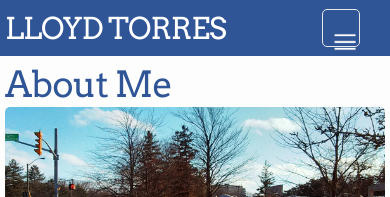
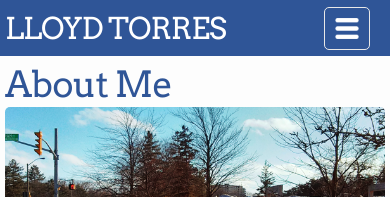
Before and after one commit to lloydtorres/lloydtorres.github.io, a Jekyll site: the page built from index.html, in a window 390 px wide. Shown: the top 197 px of the page. Built offline with Jekyll 4.4.1, drawn with Linux system fonts in a browser that asks for light colours; the list of posts is cut into pages by our own code.

Commit message:
Adjusting menu bar on mobile

```diff
--- a/_includes/header.html
+++ b/_includes/header.html
@@ -15,9 +15,7 @@
 		</div>
 
 		<!-- Mobile only -->
-		<a href="#" class="menu-icon">
-			<img src="/images/menu.png" width = "24px" style="padding:10px;"/>
-		</a>
+		<a href="#" class="menu-icon"><img src="/images/menu.png" width = "24px" style="padding:10px;"/></a>
 
       <div class="trigger">
 		<a href="https://www.linkedin.com/pub/lloyd-torres/80/805/781"><img src="/images/linkedin.png" title="LinkedIn" alt="LinkedIn" width = "24px" style="padding:10px;"/></a><br />
--- a/_sass/_layout.scss
+++ b/_sass/_layout.scss
@@ -75,8 +75,8 @@
 
     @include media-query($on-palm) {
         position: absolute;
-        top: 9px;
-        right: 30px;
+        top: 7px;
+        right: 20px;
         background-color: $mignonic-blue;
         border: 1px solid $grey-color-light;
         border-radius: 5px;
@@ -84,21 +84,8 @@
 
         .menu-icon {
             display: block;
-            float: right;
-            width: 36px;
-            height: 26px;
-            line-height: 0;
-            padding-top: 10px;
             text-align: center;
-
-            > svg {
-                width: 18px;
-                height: 15px;
-
-                path {
-                    fill: $white-color;
-                }
-            }
+			line-height: 2;
         }
 		.desktop-nav {
 			display: none;
@@ -111,17 +98,13 @@
 
         &:hover .trigger {
             display: block;
-            padding-bottom: 5px;
         }
 
         .page-link {
             display: table-column;
-            padding: 5px 10px;
         }
     }
 }
-
-
 
 /**
  * Site footer
```
Also changed, not shown: images/menu.png, 1 other file.
